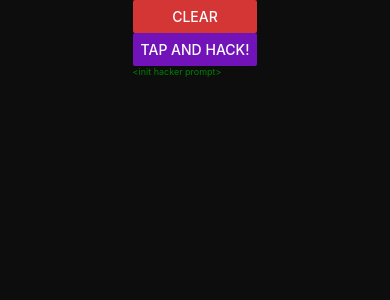
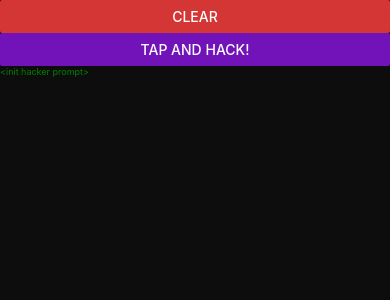
Before and after one commit to SovietLada/HackerTyper, a React Native app: screen / in a window 390 px wide. Shown: the top 300 px of the page. Built offline with nearby package versions, Linux system fonts and the light colour scheme.

Commit message:
Better styles

```diff
--- a/App.js
+++ b/App.js
@@ -5,9 +5,7 @@ import TextDisplay from './TextDisplay'
 const styles = StyleSheet.create({
   container: {
     flex: 1,
-    backgroundColor: '#0d0d0d',
-    alignItems: 'center',
-    justifyContent: 'center'
+    backgroundColor: '#0d0d0d'
   }
 })
 
--- a/TextDisplay.js
+++ b/TextDisplay.js
@@ -1,5 +1,5 @@
 import React, { Component } from 'react'
-import { Text, Button, View, StatusBar } from 'react-native'
+import { Text, Button, View, StatusBar, StyleSheet } from 'react-native'
 
 const line1 = 'import HackSuite from \'FBINetworkPkg\''
 const line2 = '<View>\n    { parseBankPin }\n</View>'
@@ -14,6 +14,18 @@ const hacks = [line1, line2, line3, line4, line5, line6, line7]
 const kFontSize = 9
 const kRed = '#d43535'
 const kViolet = '#7113b9'
+
+const styles = StyleSheet.create({
+  container: {
+    flex: 1,
+    flexDirection: 'column'
+  },
+  code: {
+    alignItems: 'flex-end',
+    color: 'green',
+    fontSize: kFontSize
+  }
+})
 
 class TextDisplay extends Component {
   constructor(props) {
@@ -40,21 +52,19 @@ class TextDisplay extends Component {
 
   render() {
     return (
-      <View style={{ flex: 1, flexDirection: 'column' }}>
+      <View style={styles.container}>
         <StatusBar hidden />
         <Button
           onPress={this.clearText}
           title="Clear"
           color={kRed}
-          accessibilityLabel=""
         />
         <Button
           onPress={this.appendText}
           title="Tap and hack!"
           color={kViolet}
-          accessibilityLabel=""
         />
-        <Text style={{ color: 'green', fontSize: kFontSize }}>
+        <Text style={styles.code}>
           {this.state.textData}
         </Text>
       </View>
```
